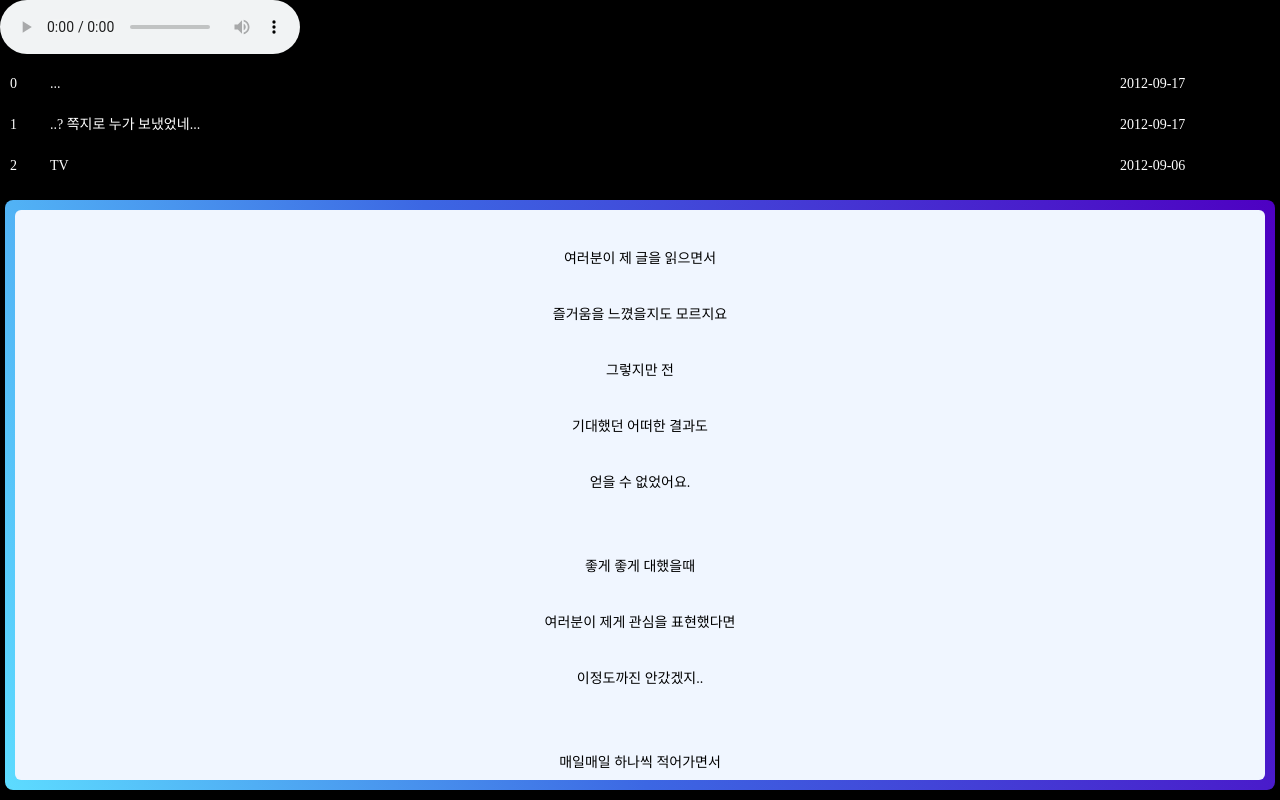
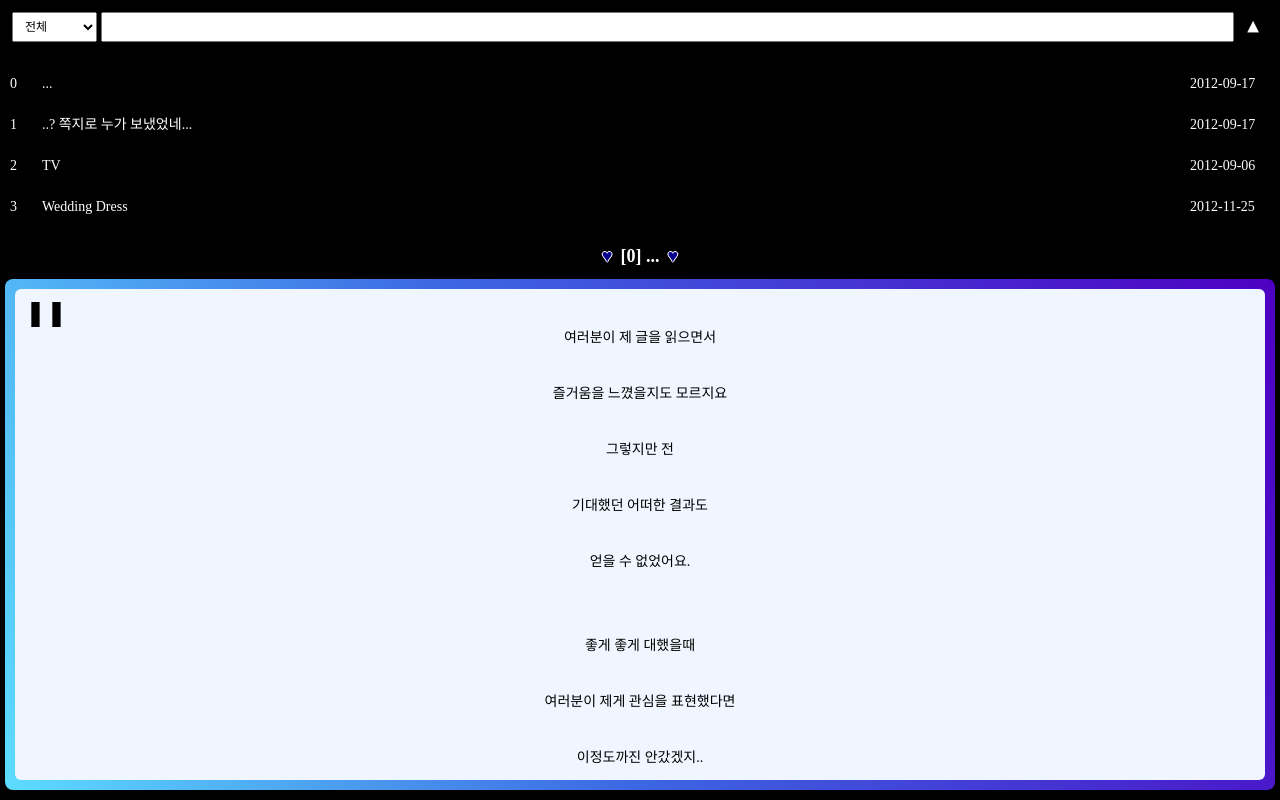
Before and after one commit to LacoLi/mb-saga, a React (Create React App) app in the folder packages/web-server/: page /mb-saga in a window 1280 px wide. Built offline with nearby package versions, Linux system fonts and the light colour scheme; a web font is replaced by a local one.

Commit message:
갓명빈

```diff
--- a/packages/web-server/public/index.html
+++ b/packages/web-server/public/index.html
@@ -1,5 +1,6 @@
 <!DOCTYPE html>
 <html lang="en">
+
 <head>
   <meta charset="utf-8" />
   <link rel="icon" href="%PUBLIC_URL%/favicon.ico" />
@@ -17,8 +18,9 @@
   <script src="https://kit.fontawesome.com/%REACT_APP_FONTAWESOME_KEY%.js" crossorigin="anonymous"></script>
   <!-- Font Awesome - End ------------------------------------>
 
-    <title>React App</title>
+  <title>MB Bible</title>
 </head>
+
 <body>
   <noscript>You need to enable JavaScript to run this app.</noscript>
   <div id="root"></div>
@@ -33,4 +35,5 @@
       To create a production bundle, use `npm run build` or `yarn build`.
     -->
 </body>
+
 </html>
--- a/packages/web-server/src/pages/MBSaga/MBSaga.tsx
+++ b/packages/web-server/src/pages/MBSaga/MBSaga.tsx
@@ -9,10 +9,18 @@
 import React from 'react';
 import ReactAudioPlayer from 'react-audio-player';
 import ANT_DEN from '../../resource/sound/ant-den.mp3';
-import { MB_NA } from '../../common/const/mb';
+import { MB_NA, IMBData } from '../../common/const/mb';
 import Util from '../../common/util';
+import classNames from 'classnames';
 
 interface MBSagaProps {}
+
+enum searchType {
+  ALL = 'A',
+  INDEX = 'I',
+  TITLE = 'T',
+  CONTENTS = 'C',
+}
 
 function MBSaga(props: MBSagaProps) {
   /* ――――――――――――――― Variable ――――――――――――――― */
@@ -20,42 +28,102 @@ function MBSaga(props: MBSagaProps) {
   const {} = props;
   const mbList = [...MB_NA];
   /* ===== State ===== */
+  const [searchOption, setSearchOption] = React.useState<{
+    type: searchType;
+    text: string;
+  }>({ type: searchType.ALL, text: '' });
   const [mbIdx, setMbIdx] = React.useState<number>(0);
+  const [mbData, setMbData] = React.useState<IMBData>(mbList[0]);
+  const [mbHidden, setMbHidden] = React.useState<boolean>(false);
+  const [mbPlayer, setMbPlayer] = React.useState<boolean>(false);
   /* ===== Const ===== */
   /* ====== API ====== */
 
   /* ―――――――――――――――― Method ―――――――――――――――― */
+  const handleSearchChange = (option: typeof searchOption) => {
+    setSearchOption(option);
+  };
+  const handleListClick = (v: IMBData, i: number) => {
+    setMbIdx(i);
+    setMbData(v);
+  };
+  const speakGodMBText = () => {
+    if (typeof SpeechSynthesisUtterance === 'undefined' || typeof window.speechSynthesis === 'undefined') {
+      return;
+    }
+
+    window.speechSynthesis.cancel(); // 현재 읽고있다면 초기화
+
+    const speechMsg = new SpeechSynthesisUtterance();
+    speechMsg.rate = 2; // 속도: 0.1 ~ 10
+    speechMsg.pitch = 1; // 음높이: 0 ~ 2
+    speechMsg.lang = 'ko-KR';
+    speechMsg.text = mbData.contents;
+
+    // SpeechSynthesisUtterance에 저장된 내용을 바탕으로 음성합성 실행
+    window.speechSynthesis.speak(speechMsg);
+  };
+
   /* ―――――――――――――― Use Effect ―――――――――――――― */
-  React.useEffect(() => {}, []);
+  React.useEffect(() => {
+    if (!!mbPlayer) {
+      speakGodMBText();
+    } else {
+      window.speechSynthesis.cancel();
+    }
+  }, [mbPlayer, mbData.contents]);
 
   /* ―――――――――――――――― Return ―――――――――――――――― */
   return (
     <div data-page="mbSaga">
-      <header>
-        <ReactAudioPlayer src={ANT_DEN} autoPlay loop controls />
-        <div>
-          <ul className="select-list">
-            {mbList.map((v, i) => {
+      <header className={classNames(mbHidden ? 'hide-list' : '')}>
+        <ReactAudioPlayer src={ANT_DEN} autoPlay loop />
+        <div className="search">
+          <select value={searchOption.type} onChange={(v) => handleSearchChange({ ...searchOption, type: v.target.value as searchType })}>
+            <option value={searchType.ALL}>{`전체`}</option>
+            <option value={searchType.INDEX}>{`색인`}</option>
+            <option value={searchType.TITLE}>{`제목`}</option>
+            <option value={searchType.CONTENTS}>{`내용`}</option>
+          </select>
+          <input value={searchOption.text} onChange={(v) => handleSearchChange({ ...searchOption, text: v.target.value })} />
+          <div className="list-control" onClick={() => setMbHidden(!mbHidden)}></div>
+        </div>
+        <ul className="select-list">
+          {mbList
+            .filter((v, i) => {
+              switch (searchOption.type) {
+                case searchType.ALL:
+                  return searchOption.text === ''
+                    ? true
+                    : i === Number(searchOption.text) || v.title.includes(searchOption.text) || v.contents.includes(searchOption.text);
+                case searchType.INDEX:
+                  return searchOption.text === '' ? true : i === Number(searchOption.text);
+                case searchType.TITLE:
+                  return v.title.includes(searchOption.text);
+                case searchType.CONTENTS:
+                  return v.contents.includes(searchOption.text);
+                default:
+                  return false;
+              }
+            })
+            .map((v, i) => {
               return (
-                <li key={i} onClick={() => setMbIdx(i)}>
-                  <span>{`${i}`}</span>
+                <li key={i} onClick={() => handleListClick(v, i)}>
+                  <span>{`${mbList.findIndex((vv, ii) => vv.title === v.title)}`}</span>
                   <span>{`${v.title}`}</span>
                   <span>{`${Util.format.date(v.date, 'Y-M-D')}`}</span>
                 </li>
               );
             })}
-          </ul>
+        </ul>
+      </header>
+      <div className="title best">{`[${mbIdx}] ${mbData.title}`}</div>
+      <article>
+        <div className={classNames('speak-player', !mbPlayer ? 'stop' : '')} onClick={() => setMbPlayer(!mbPlayer)}></div>
+        <div className="main-box">
+          <div className="date">{`${Util.format.date(mbData.date, 'Y-M-D')}`}</div>
+          <div className="contents">{`${mbData.contents}`}</div>
         </div>
-      </header>
-      <article>
-        {mbList.map((v, i) => {
-          return mbIdx === i ? (
-            <div className="main-box" key={i}>
-              <div className="date">{`${Util.format.date(v.date, 'Y-M-D')}`}</div>
-              <div className="contents">{v.contents}</div>
-            </div>
-          ) : null;
-        })}
       </article>
     </div>
   );
--- a/packages/web-server/src/pages/MBSaga/_MBSaga.scss
+++ b/packages/web-server/src/pages/MBSaga/_MBSaga.scss
@@ -11,8 +11,8 @@
   width: 100%;
   height: 100%;
   display: grid;
-  grid-template-rows: 180px 1fr;
-  grid-row-gap: 20px;
+  grid-template-rows: auto auto 1fr;
+  grid-row-gap: 12px;
   background-color: #000;
 
   line-height: 1.15;
@@ -229,46 +229,171 @@
     font-size: 14px;
   }
 
-  /*
-      :root {
-          --card-height: 65vh;
-          --card-width: calc(var(--card-height) / 1.5);
-      }
-      */
+  input,
+  select {
+    outline: none;
+    box-shadow: none;
+    box-sizing: border-box;
+  }
 
   header {
     display: grid;
     /*grid-template-columns: 50% 50%;*/
     grid-template-columns: 100%;
+    grid-template-rows: auto auto;
     grid-column-gap: 10px;
     user-select: none;
     color: #fff;
 
-    & > div {
+    & > .search {
+      display: grid;
+      grid-template-columns: 85px 1fr 30px;
+      grid-column-gap: 4px;
+      padding: 12px 12px;
+
+      & input,
+      & select {
+        height: 30px;
+        padding: 6px 12px 6px 8px;
+        font-size: 12px;
+        vertical-align: top;
+      }
+      & option {
+        font-size: 12px;
+      }
+
+      & .list-control {
+        position: relative;
+        cursor: pointer;
+
+        &::before {
+          content: '▼';
+          display: block;
+          position: absolute;
+          top: 50%;
+          left: 50%;
+          font-size: 20px;
+          transform: translate(-50%, -50%) rotate(180deg);
+        }
+        &.hide::before {
+          transform: translate(-50%, -50%) rotate(0deg);
+        }
+      }
+    }
+
+    & > .select-list {
       width: 100%;
-      height: 100%;
+      height: 180px;
       overflow-x: hidden;
       overflow-y: scroll;
       padding: 10px 10px;
       box-sizing: border-box;
       -webkit-overflow-scrolling: touch;
+      transition: height 1s cubic-bezier(0.075, 0.82, 0.165, 1) 0s, padding 1s cubic-bezier(0.075, 0.82, 0.165, 1) 0s;
+
+      & > li {
+        display: grid;
+        grid-template-columns: 32px 1fr 80px;
+        height: 40px;
+        line-height: 40px;
+        border-bottom: 1px solid #000;
+        cursor: pointer;
+      }
+    }
+
+    &.hide-list {
+      grid-template-rows: auto;
+
+      & > .search {
+        & .list-control {
+          &::before {
+            transform: translate(-50%, -50%) rotate(0deg);
+          }
+        }
+      }
+
+      & > .select-list {
+        height: 0;
+        overflow-y: hidden;
+        padding: 0;
+      }
     }
   }
 
   article {
+    position: relative;
     width: 100%;
     height: 100%;
     overflow: hidden;
   }
 
-  .select-list {
-    & > li {
-      display: grid;
-      grid-template-columns: 40px 1fr 150px;
-      height: 40px;
-      line-height: 40px;
-      border-bottom: 1px solid #000;
-      cursor: pointer;
+  .title {
+    color: #fff;
+    font-size: 18px;
+    font-weight: 700;
+    text-align: center;
+
+    &::before,
+    &::after {
+      content: '♥';
+      display: inline;
+      color: #f00;
+      margin: 0 8px;
+    }
+
+    &.best::before,
+    &.best::after {
+      text-shadow: -1px 0 #fff, 0 1px #fff, 1px 0 #fff, 0 -1px #fff;
+      animation-name: rainbowColor;
+      animation-duration: 2s;
+      animation-iteration-count: infinite;
+      animation-direction: alternate;
+      animation-delay: 0s;
+    }
+
+    @keyframes rainbowColor {
+      0% {
+        color: #f00;
+      }
+      16% {
+        color: rgb(255, 132, 0);
+      }
+      33% {
+        color: rgb(255, 255, 0);
+      }
+      50% {
+        color: rgba(0, 255, 0, 0.479);
+      }
+      66% {
+        color: rgb(13, 0, 255);
+      }
+      83% {
+        color: rgb(5, 0, 104);
+      }
+      100% {
+        color: rgb(200, 0, 255);
+      }
+    }
+  }
+
+  .speak-player {
+    position: absolute;
+    top: 20px;
+    left: 25px;
+    z-index: 10;
+    cursor: pointer;
+
+    &::before {
+      content: '▶';
+      display: block;
+      width: 22px;
+      height: 24px;
+      font-size: 25px;
+      color: #000;
+    }
+
+    &.stop::before {
+      content: '❚❚';
     }
   }
 
@@ -282,8 +407,6 @@
     margin: 10px auto 10px;
     background: #f0f6ff;
     border-radius: 6px;
-    //justify-content: center;
-    //align-items: start;
     text-align: center;
     font-size: 1.5em;
     color: rgb(88 199 250 / 0%);
@@ -302,38 +425,23 @@
       animation: spin 2.5s linear infinite;
     }
 
-    &::after {
-      position: absolute;
-      content: '';
-      top: calc(var(--card-height) / 6);
-      left: 0;
-      right: 0;
-      z-index: -1;
-      height: 100%;
-      width: 100%;
-      margin: 0 auto;
-      transform: scale(0.8);
-      filter: blur(calc(var(--card-height) / 6));
-      background-image: linear-gradient(var(--rotate), #5ddcff, #3c67e3 43%, #4e00c2);
-      opacity: 1;
-      transition: opacity 0.5s;
-      animation: spin 2.5s linear infinite;
-    }
-
-    //& > li {
-    //  display: block;
+    //&::after {
+    //  position: absolute;
+    //  content: '';
+    //  top: calc(var(--card-height) / 6);
+    //  left: 0;
+    //  right: 0;
+    //  z-index: -1;
+    //  height: 100%;
     //  width: 100%;
-    //  height: 100%;
-    //  overflow: auto;
-    //  padding: 16px;
-    //  box-sizing: border-box;
-    //  white-space: pre-line;
-    //  -webkit-overflow-scrolling: touch;
-    //
-    //      & > .index {
-    //        display: none;
-    //      }
-    //    }
+    //  margin: 0 auto;
+    //  transform: scale(0.8);
+    //  filter: blur(calc(var(--card-height) / 6));
+    //  background-image: linear-gradient(var(--rotate), #5ddcff, #3c67e3 43%, #4e00c2);
+    //  opacity: 1;
+    //  transition: opacity 0.5s;
+    //  animation: spin 2.5s linear infinite;
+    //}
 
     & .contents {
       display: block;
@@ -359,48 +467,4 @@
       --rotate: 360deg;
     }
   }
-
-  //.main-list > li.show {
-  //  display: block;
-  //}
-
-  /*
-  body {
-  min-height: 100vh;
-  background: #212534;
-  display: flex;
-  align-items: center;
-  flex-direction: column;
-  padding-top: 2rem;
-  padding-bottom: 2rem;
-  box-sizing: border-box;
-  }
-  */
-  /*
-  .card {
-  background: #191c29;
-  width: var(--card-width);
-  height: var(--card-height);
-  padding: 3px;
-  position: relative;
-  border-radius: 6px;
-  justify-content: center;
-  align-items: center;
-  text-align: center;
-  display: flex;
-  font-size: 1.5em;
-  color: rgb(88 199 250 / 0%);
-  cursor: pointer;
-  font-family: cursive;
-  }
-
-  .card:hover {
-  color: rgb(88 199 250 / 100%);
-  transition: color 1s;
-  }
-  .card:hover:before, .card:hover:after {
-  animation: none;
-  opacity: 0;
-  }
-  */
 }
```
Also changed, not shown: 1 other file (tests, documents, lock files or other folders). Lines whose indentation alone changed are shown as unchanged.
